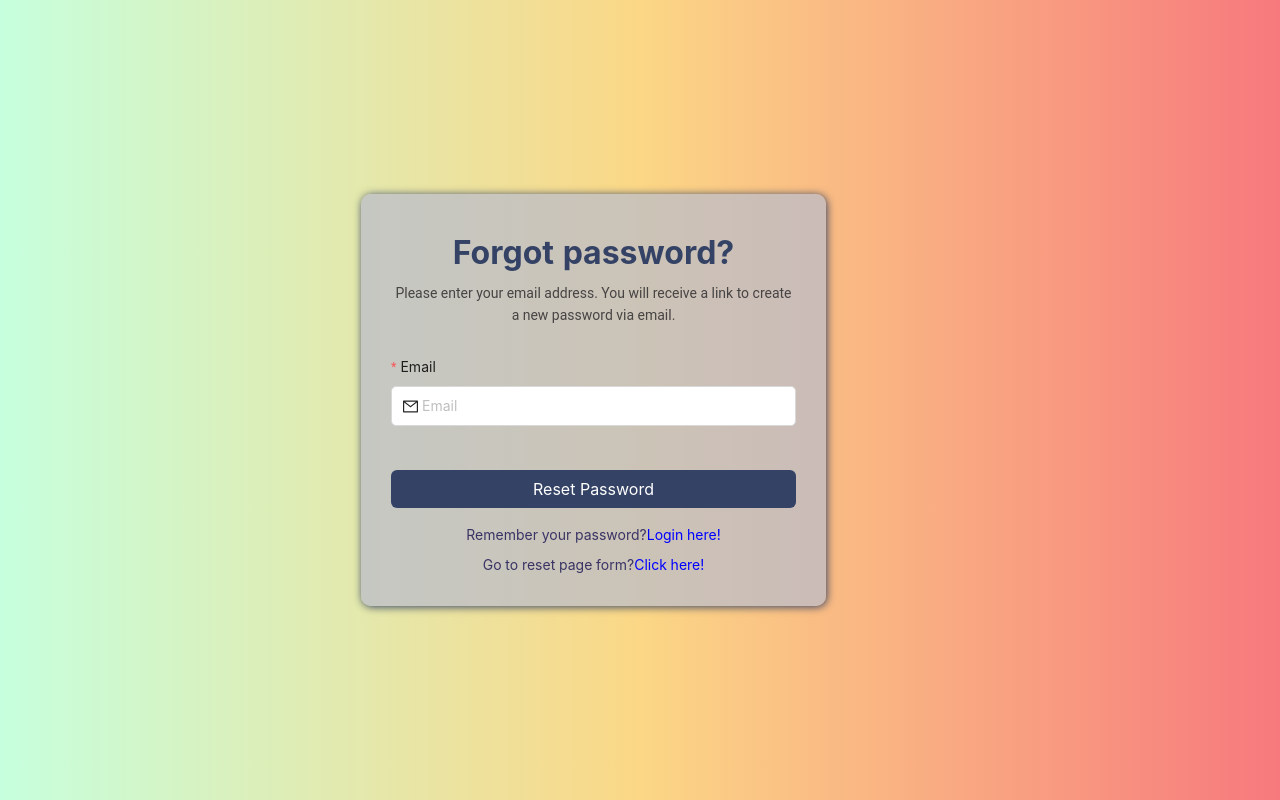
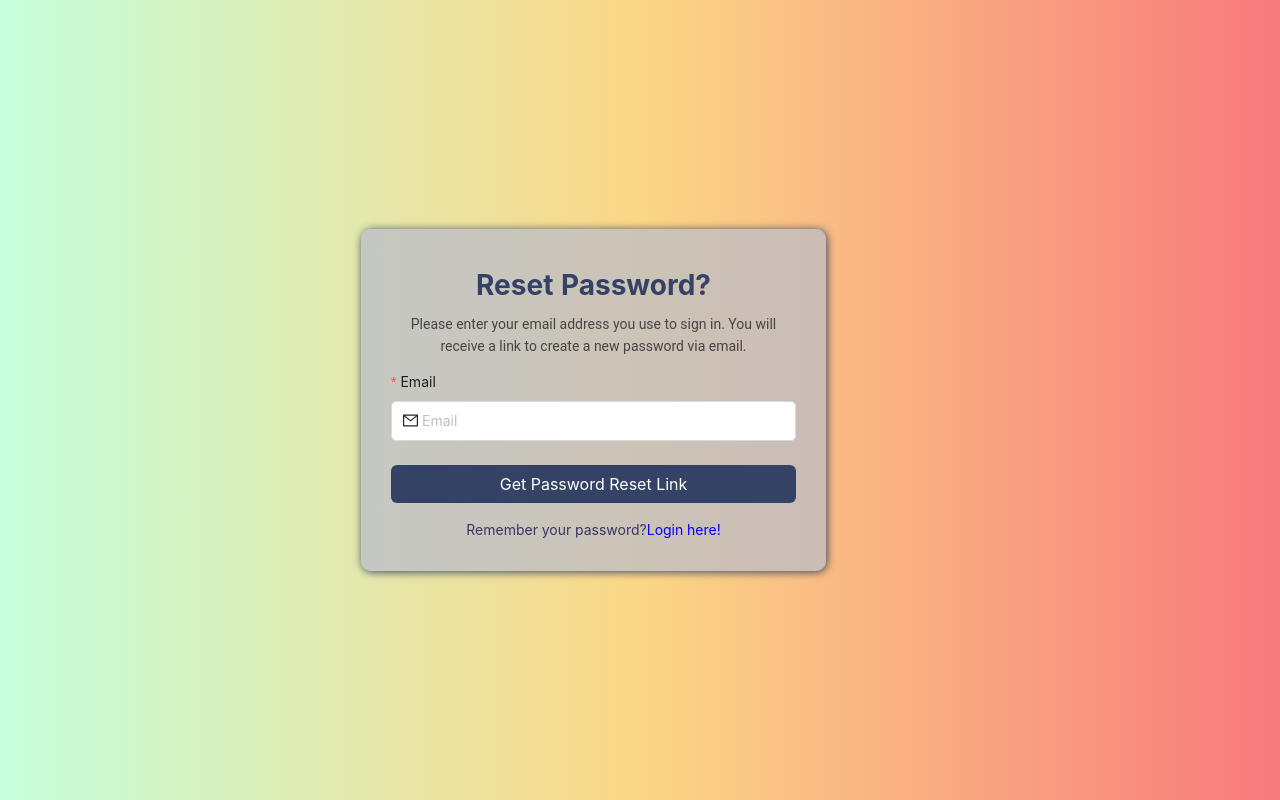
Before and after one commit to Prakashsaw/Production-Expense-Management-System-Frontend, a React (Create React App) app: page /forgot-password in a window 1280 px wide. Built offline with nearby package versions, Linux system fonts and the light colour scheme.

Commit message:
makin all form of forgot password and reset password form and then completing with all working conditions

```diff
--- a/src/App.js
+++ b/src/App.js
@@ -7,6 +7,8 @@ import ForgotPassword from "./pages/ForgotPassword";
 import ResetPassword from "./pages/ResetPassword";
 import TermsAndConditions from "./pages/UserAgreement/TermsAndConditions";
 import PrivacyAndPolicy from "./pages/UserAgreement/PrivacyAndPolicy";
+import EmailSent from "./pages/EmailSent";
+import LoginVerification from "./pages/LoginVerification";
 
 function App() {
   return (
@@ -23,9 +25,11 @@ function App() {
         <Route path="/register" element={<Register />} />
         <Route path="/login" element={<Login />} />
         <Route path="/forgot-password" element={<ForgotPassword />} />
-        <Route path="/reset-password" element={<ResetPassword />} />
+        <Route path="/reset-password/:_id/:token" element={<ResetPassword />} />
         <Route path="/terms-conditions" element={<TermsAndConditions />} />
         <Route path="/privacy-policy" element={<PrivacyAndPolicy />} />
+        <Route path="/forgot-email-sent" element={<EmailSent />} />
+        <Route path="/login-verification" element={<LoginVerification />} />
         {/* if path is not correct then navigate to page not found page */}
         <Route path="*" element={<PageNotFound />} />
       </Routes>
--- a/src/index.css
+++ b/src/index.css
@@ -59,3 +59,8 @@
 .page-not-found {
   font-weight: bold;
 }
+
+.email-sent-page {
+  padding-top: 30px;
+  margin-left: 40%;
+}
--- a/src/pages/ForgotPassword.js
+++ b/src/pages/ForgotPassword.js
@@ -1,14 +1,39 @@
-import React from "react";
-import { Form, Input } from "antd";
+import React, { useState } from "react";
+import { Alert, Form, Input, message } from "antd";
 import { MailOutlined } from "@ant-design/icons";
-import { Link } from "react-router-dom";
+import { Link, useNavigate } from "react-router-dom";
 import "../styles/ForgotPassword.css";
+import Spinner from "../components/Spinner";
+import axios from "axios";
+import { BASE_URL } from "../utils/baseURL";
+import { getResponseError } from "../utils/getResponseError";
 
 const ForgotPassword = () => {
+  const [loading, setLoading] = useState(false);
+  const [forgotPasswordError, setForgotPasswordError] = useState(null);
+  const navigate = useNavigate();
+
+  const submitHandler = async (values) => {
+    try {
+      setLoading(true);
+      await axios.post(
+        `${BASE_URL}/api/v1/users/send-reset-password-email`,
+        values
+      );
+      message.success("Forgot Password Email sent Successfully...");
+      navigate("/forgot-email-sent");
+    } catch (error) {
+      console.log(error);
+      setLoading(false);
+      setForgotPasswordError(getResponseError(error));
+      message.error("Something went wrong in sending reset password email...!");
+    }
+  };
   return (
     <>
       <div className="forgot-password-page ">
         <div className="container align-item-center">
+          {loading && <Spinner />}
           <div className="col-md-5 forgot-password-form">
             <Form
               layout="vertical"
@@ -18,14 +43,13 @@ const ForgotPassword = () => {
               style={{
                 maxWidth: 600,
               }}
-              //   onFinish={submitHandler}
+              onFinish={submitHandler}
               autoComplete="off"
             >
-              <h2>Forgot password?</h2>
+              <h3>Reset Password?</h3>
               <p>
-                Please enter your email address. You will receive a link to
-                create a new password via email.
-                {/* Enter your email address to receive a password reset link. */}
+                Please enter your email address you use to sign in. You will
+                receive a link to create a new password via email.
               </p>
 
               <Form.Item
@@ -48,25 +72,25 @@ const ForgotPassword = () => {
                   }}
                 />
               </Form.Item>
-              {/* {loginError && (
+              {forgotPasswordError && (
                 <Alert
-                  message={loginError}
+                  message={forgotPasswordError}
                   type="error"
                   showIcon
-                  style={{ marginBottom: 10 }}
+                  style={{ marginBottom: 15 }}
                 />
-              )} */}
+              )}
 
-              <div className="loading-text pb-2 mt-4 d-flex justify-content-center">
-                <button className="btn">Reset Password</button>
+              <div className="loading-text pb-2 mt-2 d-flex justify-content-center">
+                <button className="btn" disabled={loading}>
+                  {loading
+                    ? "Sending Reset Password Email..."
+                    : "Get Password Reset Link"}
+                </button>
               </div>
               <div className="text pt-2 d-flex justify-content-center">
                 Remember your password?
                 <Link to="/login">Login here!</Link>
-              </div>
-              <div className="text pt-2 d-flex justify-content-center">
-                Go to reset page form?
-                <Link to="/reset-password">Click here!</Link>
               </div>
             </Form>
           </div>
--- a/src/pages/Login.js
+++ b/src/pages/Login.js
@@ -122,11 +122,11 @@ const Login = () => {
                 </button>
               </div>
               <div className="text pt-2 d-flex justify-content-between">
-                <div className="forgot-password">
+                <div>
                   <Link to="/forgot-password">Forgot Password?</Link>
                 </div>
                 <div>
-                  Not a user? <Link to="/register">Sign Up here!</Link>
+                  Not a user? <Link to="/register">SignUp here!</Link>
                 </div>
               </div>
             </Form>
--- /dev/null
+++ b/src/pages/LoginVerification.js
@@ -0,0 +1,7 @@
+import React from "react";
+
+const LoginVerification = () => {
+  return <div>Login Verification</div>;
+};
+
+export default LoginVerification;
--- a/src/pages/ResetPassword.js
+++ b/src/pages/ResetPassword.js
@@ -1,13 +1,41 @@
-import React from "react";
-import { Form, Input } from "antd";
+import React, { useState } from "react";
+import { Alert, Form, Input, message } from "antd";
 import { LockOutlined } from "@ant-design/icons";
 import "../styles/ForgotPassword.css";
+import { useNavigate, useParams } from "react-router-dom";
+import { getResponseError } from "../utils/getResponseError";
+import axios from "axios";
+import { BASE_URL } from "../utils/baseURL";
+import Spinner from "../components/Spinner";
 
 const ResetPassword = () => {
+  const [loading, setLoading] = useState(false);
+  const [resetPasswordError, setResetPasswordError] = useState(null);
+  const navigate = useNavigate();
+  const params = useParams();
+  const { _id, token } = params;
+
+  const submitHandler = async (values) => {
+    try {
+      setLoading(true);
+      await axios.post(`${BASE_URL}/api/v1/users/reset-password/${_id}/${token}`, values);
+      message.success("Password reset Successfully...");
+      setTimeout(() => {
+        navigate("/login");
+      }, 2000);
+    } catch (error) {
+      console.log(error);
+      setLoading(false);
+      setResetPasswordError(getResponseError(error));
+      message.error("Something went wrong in sending reset password email...!");
+    }
+  };
+
   return (
     <>
       <div className="forgot-password-page ">
         <div className="container align-item-center">
+          {loading && <Spinner />}
           <div className="col-md-5 forgot-password-form">
             <Form
               layout="vertical"
@@ -17,11 +45,14 @@ const ResetPassword = () => {
               style={{
                 maxWidth: 600,
               }}
-              //   onFinish={submitHandler}
+              onFinish={submitHandler}
               autoComplete="off"
             >
-              <h2>Set new password</h2>
-              <p>Please enter your new password below.</p>
+              <h3>Reset Password</h3>
+              <p>
+                Please enter your new password below.<br></br> Fields marked
+                with (*) are required.
+              </p>
 
               <Form.Item
                 label="New Password"
@@ -37,15 +68,15 @@ const ResetPassword = () => {
                   prefix={<LockOutlined />}
                   className="pass-input"
                   type="password"
-                  placeholder="Password"
+                  placeholder="New Password"
                   style={{
                     height: 40,
                   }}
                 />
               </Form.Item>
               <Form.Item
-                label="Confirm Password"
-                name="password"
+                label="Re-enter Your New Password"
+                name="confirmPassword"
                 rules={[
                   {
                     required: true,
@@ -57,23 +88,25 @@ const ResetPassword = () => {
                   prefix={<LockOutlined />}
                   className="pass-input"
                   type="password"
-                  placeholder="Confirm password"
+                  placeholder="Re-enter New password"
                   style={{
                     height: 40,
                   }}
                 />
               </Form.Item>
-              {/* {loginError && (
+              {resetPasswordError && (
                 <Alert
-                  message={loginError}
+                  message={resetPasswordError}
                   type="error"
                   showIcon
                   style={{ marginBottom: 10 }}
                 />
-              )} */}
+              )}
 
               <div className="loading-text pb-2 mt-4 d-flex justify-content-center">
-                <button className="btn">Reset Password</button>
+                <button className="btn" disabled={loading}>
+                  {loading ? "Resetting your Password..." : "Reset Password"}
+                </button>
               </div>
             </Form>
           </div>
--- a/src/styles/ForgotPassword.css
+++ b/src/styles/ForgotPassword.css
@@ -16,7 +16,7 @@
   box-shadow: 1px 1px 8px #344265;
 }
 
-.forgot-password-form h2 {
+.forgot-password-form h3 {
   text-align: center;
   font-weight: bold;
   margin: 30px;
@@ -28,7 +28,7 @@
 .forgot-password-form p {
   text-align: center;
   color: rgb(71, 68, 68);
-  margin-bottom: 30px;
+  /* margin-bottom: 30px; */
   font-family: "Roboto", sans-serif;
 }
 
@@ -67,8 +67,7 @@
   margin-top: 20px;
 }
 
-.btn {
-  margin-top: 20px;
+.forgot-password-form .btn {
   width: 100%;
   background-color: #344265;
   color: white;
--- a/src/styles/Loginpage.css
+++ b/src/styles/Loginpage.css
@@ -1,10 +1,8 @@
 .login-page {
-  height: 100vh !important;
   width: 100vw !important;
   display: flex;
   align-items: center;
   justify-content: center;
-  box-shadow: rgba(0, 0, 0, 0.35) 0px 5px 15px;
   background-image: linear-gradient(to right, #c6ffdd, #fbd786, #f7797d);
 }
 
@@ -49,7 +47,14 @@
   color: white;
 }
 
-
 .login-form .text {
   color: #3a3465 !important;
 }
+
+.login-form .btn {
+  margin-top: 10px;
+  width: 100%;
+  background-color: #344265;
+  color: white;
+  outline: none;
+}
--- a/src/styles/RegisterPage.css
+++ b/src/styles/RegisterPage.css
@@ -55,3 +55,11 @@
 .link1:hover {
   text-decoration: underline;
 }
+
+.register-form .btn {
+  margin-top: 20px;
+  width: 100%;
+  background-color: #344265;
+  color: white;
+  outline: none;
+}
--- a/src/utils/baseURL.js
+++ b/src/utils/baseURL.js
@@ -1,3 +1,3 @@
-// export const BASE_URL = "http://localhost:8080";
-export const BASE_URL =
-  "https://expense-management-system-backend-s156.onrender.com";
+export const BASE_URL = "http://localhost:8080";
+// export const BASE_URL =
+//   "https://expense-management-system-backend-s156.onrender.com";
```
Also changed, not shown: src/pages/EmailSent.js (added, +33 -0 lines).
